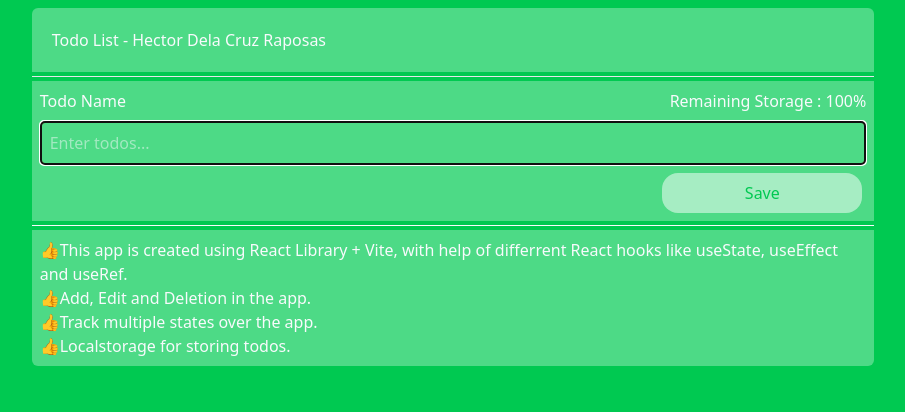
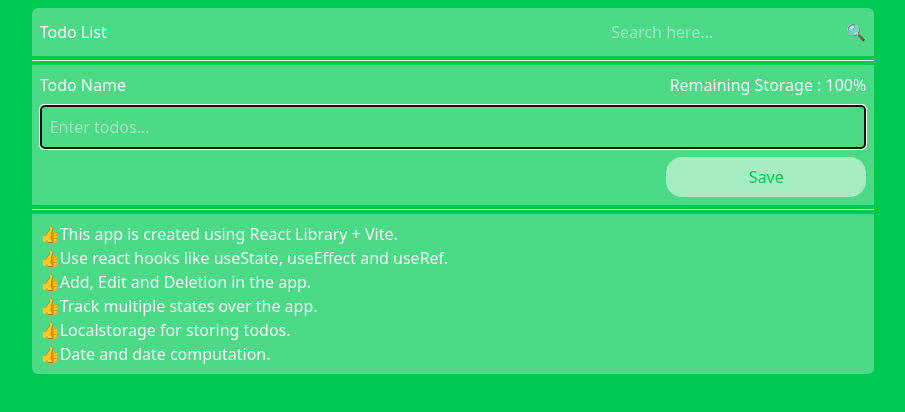
Before and after one commit to hectordraposas/todo-list, a React (Vite) app: page / in a window 1280 px wide. Shown: the top 412 px of the page, without its empty margins (187-1092 px from the left). Built offline with nearby package versions, Linux system fonts and the light colour scheme.

Commit message:
fixed error message and add seacr

```diff
--- a/src/App.jsx
+++ b/src/App.jsx
@@ -6,8 +6,8 @@ function App() {
   const [editID, setEditId] = useState("");
   const [isEditing, setIsEditing] = useState(false);
   const [remaining, setRemaining] = useState(0);
-  const [tempOutput, setTempOutput] = useState([]);
-  const [search, setSearch] = useState("");
+  const [message, setMessage] = useState("");
+  const [messageColor, setMessageColor] = useState("");
   const [todoOutput, setTodoOutput] = useState(() => {
     const storedValue = localStorage.getItem("todos");
     return storedValue ? JSON.parse(storedValue) : [];
@@ -60,10 +60,17 @@ function App() {
     }
   };
 
+  const handleError = (error = "", color = "text-red-500") => {
+    setMessage(error);
+    setMessageColor(color);
+
+    setTimeout(() => setMessage(""), 2000);
+  };
+
   const handleAdd = (addTodo) => {
     const newId = Date.now();
     if (!isEditing) {
-      if (!todos) alert("Please enter todo");
+      if (!todos) handleError("Please enter todos fist to save");
       else
         setTodoOutput([
           { todo: addTodo, id: newId, done: false },
@@ -71,6 +78,7 @@ function App() {
         ]);
       setTodos("");
       inputRef.current.focus();
+      handleError("Successfully saved!", "text-blue-500");
     } else {
       if (todos) {
         const editItem = todoOutput.map((item) =>
@@ -81,8 +89,12 @@ function App() {
         setEditId(null);
         setTodos("");
         setIsEditing((editState) => !editState);
+        handleError("Successfully updated", "text-green-600");
       } else {
-        alert("Please dont update todo with empty string.");
+        handleError(
+          "Please dont update todo with empty string.",
+          "text-red-500"
+        );
       }
     }
   };
@@ -107,9 +119,13 @@ function App() {
         setTodos("");
         setIsEditing(false);
         inputRef.current.focus();
+        handleError("Item successfully deleted");
       } else {
+        setTodos("");
+        setIsEditing(false);
         inputRef.current.focus();
         setTodoOutput(itemDelete);
+        handleError("Item successfully deleted");
       }
     } else {
       console.log("Not Deleted");
@@ -117,9 +133,11 @@ function App() {
   };
   return (
     <>
-      <div className="justify-between w-full md:w-8/12 h-full bg-white/30 text-slate-50 mx-auto p-5 rounded-t-md flex">
-        <figure className="cursor-pointer">
-          Todo List - Hector Dela Cruz Raposas
+      <div className="justify-between w-full md:w-8/12 h-full bg-white/30 text-slate-50 mx-auto p-2 rounded-t-md flex items-center">
+        <figure className="cursor-pointer">Todo List</figure>
+        <figure>
+          <input type="text" placeholder="Search here..." className="p-1" />
+          <button className="cursor-pointer">🔍</button>
         </figure>
       </div>
       <hr className="border-t border-gray-200 my-1 md:w-8/12 mx-auto" />
@@ -140,10 +158,11 @@ function App() {
             value={todos}
             onChange={(e) => setTodos(e.target.value)}
           />
-          <div className="relative w-full h-12">
+          <div className="flex justify-between relative w-full pt-2">
+            <span className={messageColor}>{message}</span>
             <button
               onClick={() => handleAdd(todos)}
-              className="text-green-500 bg-white/50 w-50 p-2 rounded-2xl cursor-pointer right-1 mt-2 absolute"
+              className="text-green-500 bg-white/50 w-50 p-1 rounded-2xl cursor-pointer h-10"
             >
               {isEditing ? "Update" : "Save"}
             </button>
@@ -208,10 +227,10 @@ function App() {
       <div className="w-full md:w-8/12 mx-auto p-2 text-slate-50 bg-white/30 rounded-b-md mb-5">
         <ul>
           <li>
-            <div>
-              👍This app is created using React Library + Vite, with help of
-              differrent React hooks like useState, useEffect and useRef.
-            </div>
+            <div>👍This app is created using React Library + Vite.</div>
+          </li>
+          <li>
+            <div>👍Use react hooks like useState, useEffect and useRef.</div>
           </li>
           <li>
             <div>👍Add, Edit and Deletion in the app.</div>
@@ -222,6 +241,9 @@ function App() {
           <li>
             <div>👍Localstorage for storing todos.</div>
           </li>
+          <li>
+            <div>👍Date and date computation.</div>
+          </li>
         </ul>
       </div>
     </>
```
